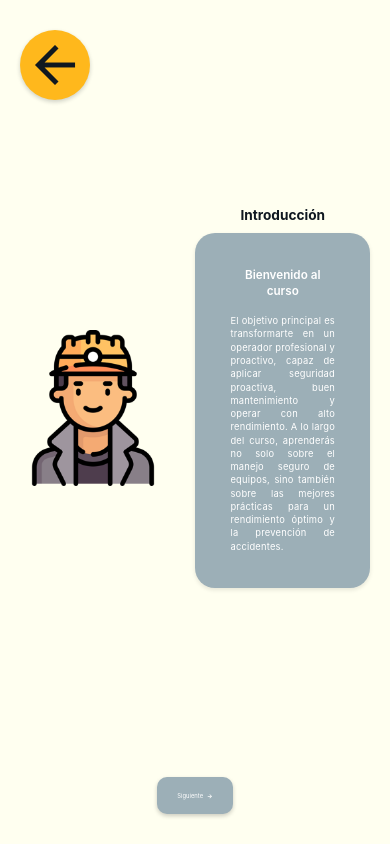
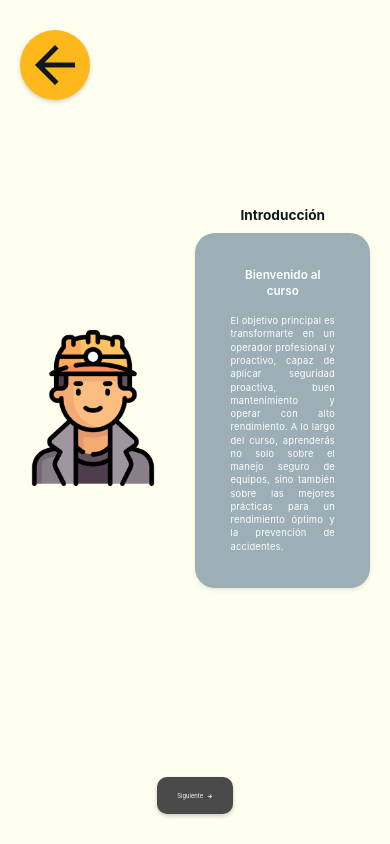
Before and after one commit to Nefta11/minecApp, a React Native app: screen /IntroduccionScreen in a window 390 px wide. Built offline with nearby package versions, Linux system fonts and the light colour scheme.

Commit message:
refactor: Update nextButton background color for improved UI consistency

```diff
--- a/app/components/home/Introduccion/IntroduccionScreen.tsx
+++ b/app/components/home/Introduccion/IntroduccionScreen.tsx
@@ -181,7 +181,7 @@ const styles = StyleSheet.create({
     nextButton: {
         flexDirection: 'row',
         alignItems: 'center',
-        backgroundColor: Colors.CadetGrey,
+        backgroundColor: '#4A4A4A',
         paddingHorizontal: 20,
         paddingVertical: 15,
         borderRadius: 10,
```
